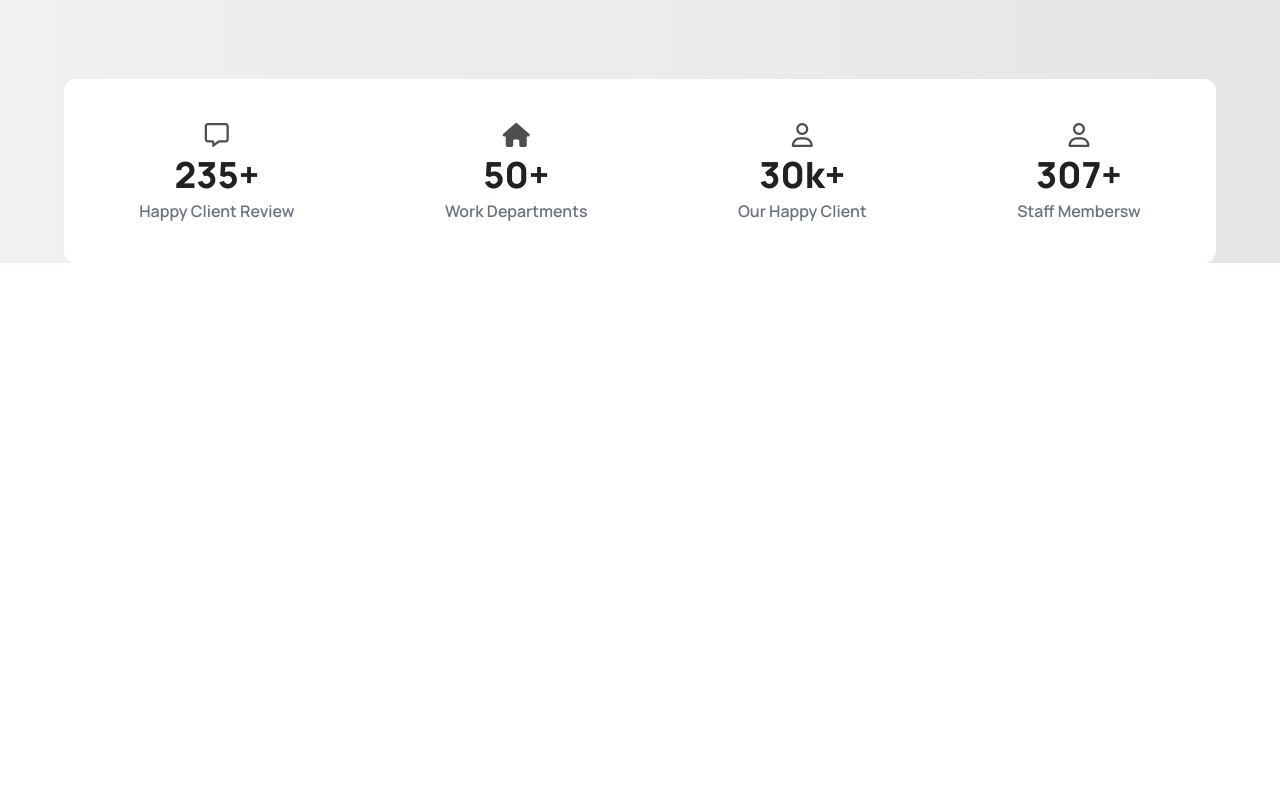
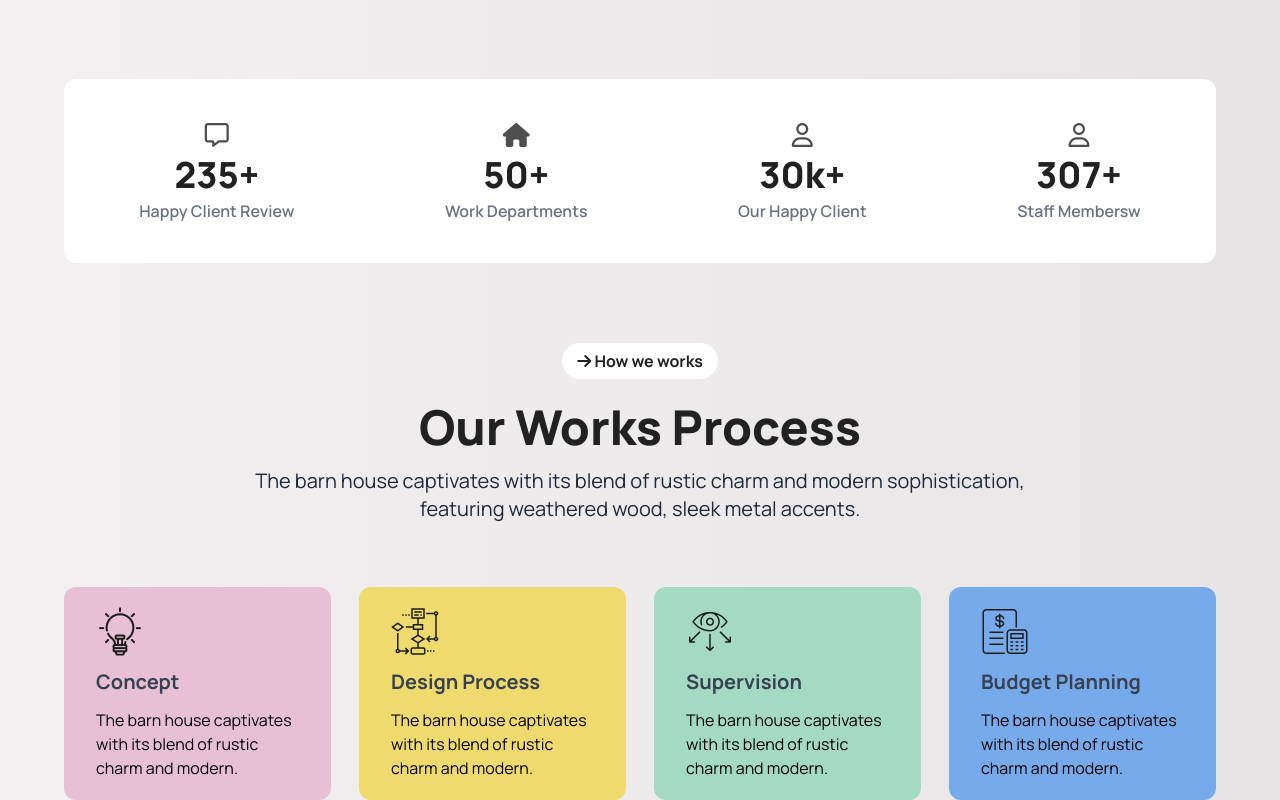
Before and after one commit to oldtecno/assignment-task3-solve, a plain HTML site: page index.html in a window 1280 px wide. Shown: the part 1414-2214 px from the top of the page. Before the commit the page ends 1677 px from the top, so only its background shows below. Drawn offline with nearby package versions, Linux system fonts and the light colour scheme.

Commit message:
main container 3part with responsive

```diff
--- a/index.html
+++ b/index.html
@@ -17,8 +17,8 @@
 
 
     <header class="h-screen">
-            <nav class="max-w-[90%] mx-auto lg:h-[90px] h-[80px] flex justify-between items-center">
-                    <h1 class="font-extrabold gap-1 lg:text-3xl text-lg flex items-center"> <i class="fa-solid fa-arrow-right -rotate-45 lg:text-[16px] text-[10px] text-black bg-[#ABEF5F] rounded-full lg:px-[9px] lg:py-2 py-2 px-2"></i> Rinterio</h1>
+            <nav class="max-w-[90%] mx-auto lg:h-[100px] h-[80px] flex justify-between items-center">
+                    <h1 class="font-extrabold gap-1 lg:text-3xl text-xl flex items-center"> <i class="fa-solid fa-arrow-right -rotate-45 lg:text-[16px] text-[13px] text-black bg-[#ABEF5F] rounded-full lg:px-[9px] lg:py-2 py-2 px-[9px]"></i> Rinterio</h1>
                 <ul class="hidden lg:flex justify-between w-1/3 ml-10 text-[#737373] ">
                     <li class="font-extrabold text-gray-600"><a href="#">Home</a></li>
                     <li><a href="#">Services</a></li>
@@ -27,7 +27,7 @@
                     <li><a href="#">Contact Us</a></li>
                 </ul>
 
-                <i class="fa-solid fa-bars  lg:hidden  text-gray-400 p-3 bg-white border border-gray-300 rounded-full "></i>
+                <i class="fa-solid fa-bars  text-sm lg:hidden  text-gray-400 px-3 py-2 bg-white border border-gray-300 rounded-full "></i>
 
                <div class="hidden lg:flex items-center justify-around w-1/4 lg:inherit ">
                    <i class="fa-solid fa-magnifying-glass text-gray-400 p-3 bg-white border border-gray-300 rounded-full"></i>
@@ -39,10 +39,10 @@
 
             <section class="max-w-[90%] mx-auto">
                 <div class="">
-                    <img class="mx-auto lg:mt-[-35px]" src="./assets/banner.png" alt="">
-                    <h1 class="lg:text-5xl text-2xl font-black text-center text-[#212121]">A barn house of this design has a <br> striking appearance</h1>
+                    <img class="mx-auto" src="./assets/banner.png" alt="">
+                    <h1 class="lg:text-5xl my-5 text-2xl font-black text-center text-[#212121]">A barn house of this design has a <br> striking appearance</h1>
                     <p class="lg:text-md text-sm text-gray-500 text-center mt-3 font-medium">The barn house captivates with its blend of rustic charm and modern sophistication, featuring weathered wood, sleek metal<br>   accents, and large windows that flood the space with natural light.</p>
-                    <button class="lg:mx-auto lg:w-fit w-full justify-center mt-3 bg-[#9dff2c80] py-[4px] px-[25px] border border-[#98ff23] rounded-3xl lg:text-lg text-md font-extrabold flex gap-1 items-center">View Details <i class="fa-solid fa-arrow-right -rotate-45 lg:text-[16px] text-sm text-black bg-[#9dff2c80] border border-[#9dff2c] rounded-full lg:px-[9px] lg:py-2 px-2 py-1 "></i></button>
+                    <button class="lg:mx-auto lg:w-fit w-full justify-center mt-5 bg-[#9dff2c80] py-[4px] px-[25px] border border-[#98ff23] rounded-3xl lg:text-lg text-md font-extrabold flex gap-1 items-center">View Details <i class="fa-solid fa-arrow-right -rotate-45 lg:text-[16px] text-sm text-black bg-[#9dff2c80] border border-[#9dff2c] rounded-full lg:px-[9px] lg:py-2 px-2 py-1 "></i></button>
                 </div>
             </section>
     </header>
@@ -52,7 +52,7 @@
 
 
 
-<main class="bg-[#604b4b15] ">
+<main class="bg-[#604b4b15]">
 
     <!-- Main container 1 part -->
     <section class="lg:flex max-w-[90%] mx-auto pt-8 pb-5">
@@ -92,7 +92,7 @@
     </section>
     <!-- Main container 1 part -->
 
-
+     <!-- Main container 2 part -->
     <section class="max-w-[90%] mx-auto mt-20">
         <div class="lg:flex py-10 rounded-xl justify-around bg-white text-center items-center">
             <div>
@@ -117,10 +117,47 @@
             </div>
         </div>
     </section>
+     <!-- Main container 2 part -->
 
+
+
+    <section class="max-w-[90%] mx-auto mt-20">
+        <div class="text-center mb-16">
+            <button class="bg-white py-[6px] px-[15px] lg:mb-2 rounded-3xl font-bold text-[#212121]"><i class="fa-solid fa-arrow-right "></i> How we works</button>
+            <h1 class="text-[#212121] my-4 lg:text-5xl text-xl font-black">Our Works Process</h1>
+            <p  class="text-gray-800 text-sm lg:text-xl">The barn house captivates with its blend of rustic charm and modern sophistication, <br>  featuring weathered wood, sleek metal accents.</p>
+        </div>
+        <!-- cards -->
+        <div class="lg:flex justify-between items-center lg:gap-7 ">
+
+            <div class="bg-[#E7C1D3] rounded-xl px-8 py-5">
+                <img src="./assets/concept.png" alt="">
+                <h1 class="text-gray-700 font-bold text-xl my-3">Concept</h1>
+                <p>The barn house captivates  with its blend of rustic charm and modern.</p>
+            </div>
+            <div class="bg-[#EFDA6E] rounded-xl px-8 py-5 mt-5 lg:mt-0">
+                <img src="./assets/flow-chart.png" alt="">
+                <h1 class="text-gray-700 font-bold text-xl my-3">Design Process</h1>
+                <p>The barn house captivates  with its blend of rustic charm and modern.</p>
+            </div>
+            <div class="bg-[#A4DAC3] rounded-xl px-8 py-5 mt-5 lg:mt-0">
+                <img src="./assets/vision.png" alt="">
+                <h1 class="text-gray-700 font-bold text-xl my-3">Supervision</h1>
+                <p>The barn house captivates  with its blend of rustic charm and modern.</p>
+            </div>
+            <div class="bg-[#77AAEA] rounded-xl px-8 py-5 mt-5 lg:mt-0">
+                <img src="./assets/budget-planning.png" alt="">
+                <h1 class="text-gray-700 font-bold text-xl my-3">Budget Planning</h1>
+                <p>The barn house captivates  with its blend of rustic charm and modern.</p>
+            </div>
+
+        </div>
+        <!-- cards -->
+    </section>
 
 
 
 </main>
+
 </body>
 </html>
```
